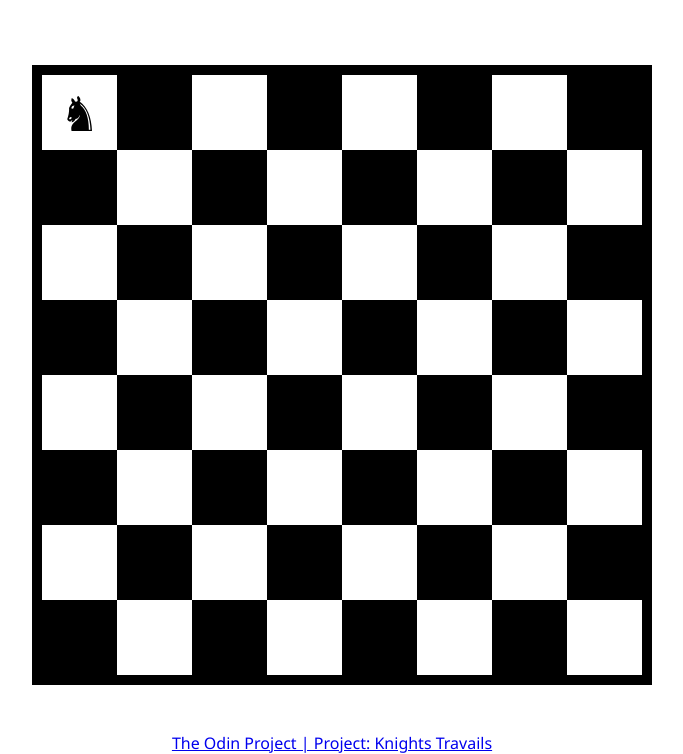
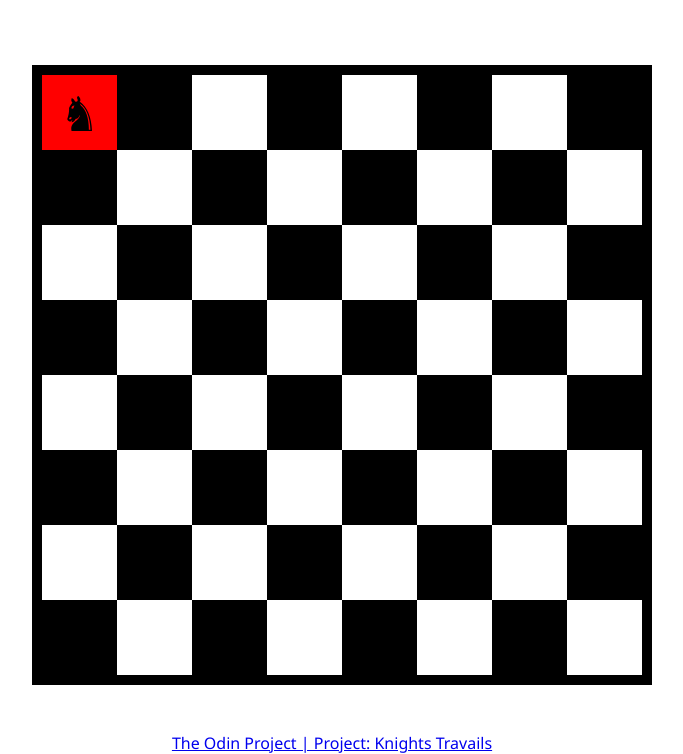
Before and after one commit to CyprianESPI/odin-knights-travails, a website built with webpack: page src/index.html in a window 1280 px wide. In both pictures the pointer is over the element 387 px from the left and 158 px from the top of the page. Shown: the part 46-800 px from the top of the page, without its empty margins (308-991 px from the left). Built offline with nearby package versions, Linux system fonts and the light colour scheme.

Commit message:
Hint square with hover

```diff
--- a/src/styles.css
+++ b/src/styles.css
@@ -43,6 +43,10 @@ main {
     cursor: pointer;
 }
 
+.square:hover {
+    background-color: red;
+}
+
 .target {
     background-color: red;
 }
```
